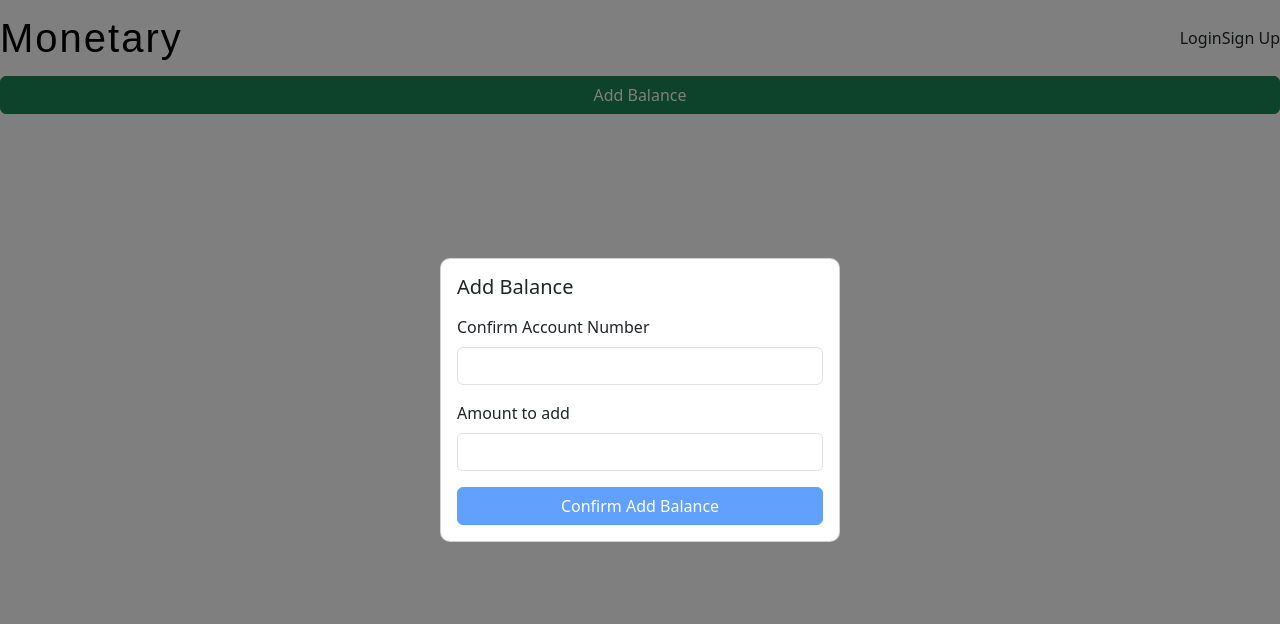
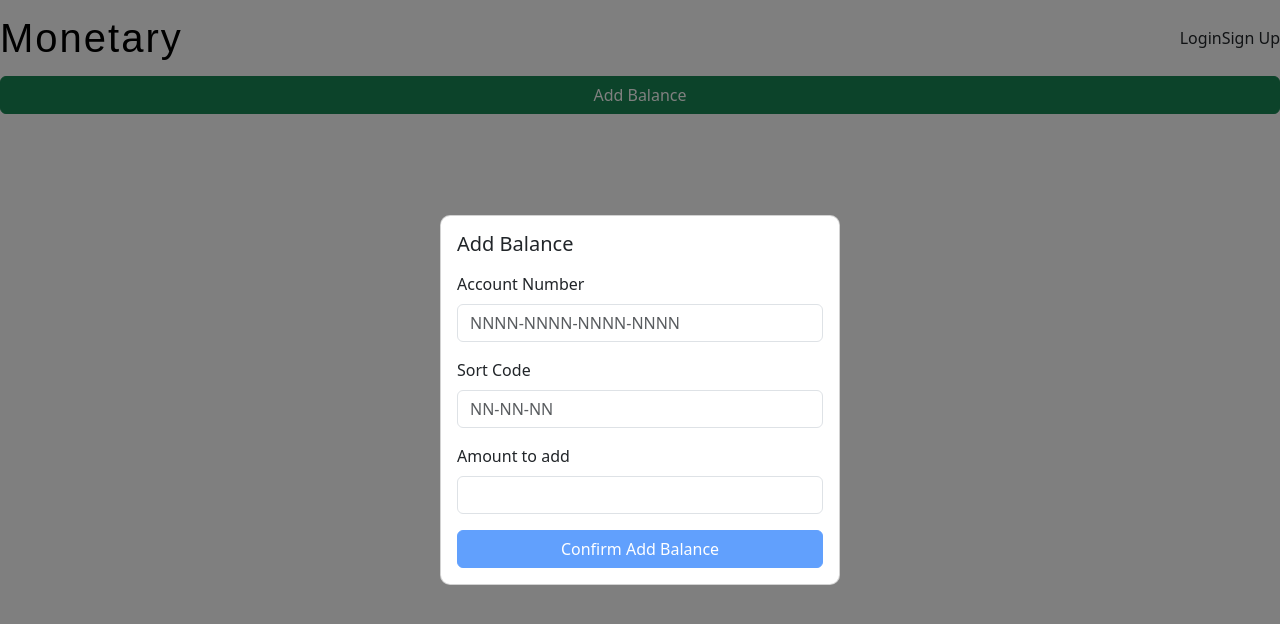
Before and after one commit to JBarrett03/Monetary-FE, an Angular app: page /payments in a window 1280 px wide. Both pictures are taken after a click on the button "Add Balance". Shown: the top 624 px of the page. Built offline with nearby package versions, Linux system fonts and the light colour scheme; a web font is replaced by a local one.

Commit message:
Adding sort code to 'Add Balance' form

```diff
--- a/src/app/components/payments/payments.html
+++ b/src/app/components/payments/payments.html
@@ -8,7 +8,7 @@
         <strong>{{ payee.accountNumber }}</strong><br>
         {{ payee.firstName }} {{ payee.lastName }}
         {{ payee.accountType }} - {{ payee.currency }}
-        Sort Code: {{ payee.sortCode }}
+        Sort Code: {{ payee.sortCode || '-' }}
     </div>
 </div>
 @if (showAddBalanceForm) {
@@ -18,15 +18,20 @@
         <h5 class="mb-3">Add Balance</h5>
 
         <div class="mb-3">
-            <label class="form-label">Confirm Account Number</label>
+            <label class="form-label">Account Number</label>
             <input type="text" class="form-control" [(ngModel)]="confirmAccountNumber" name="confirmAccountNumber"
-                required>
+                placeholder="NNNN-NNNN-NNNN-NNNN" required>
+        </div>
+        <div class="mb-3">
+            <label class="form-label">Sort Code</label>
+            <input type="text" class="form-control" [(ngModel)]="confirmSortCode" name="confirmSortCode" placeholder="NN-NN-NN">
         </div>
         <div class="mb-3">
             <label class="form-label">Amount to add</label>
             <input type="number" class="form-control" [(ngModel)]="amountToAdd" name="amountToAdd" required>
         </div>
-        <button type="button" class="btn btn-primary w-100" (click)="$event.stopPropagation(); addBalance()" [disabled]="!confirmAccountNumber || !amountToAdd">
+        <button type="button" class="btn btn-primary w-100" (click)="$event.stopPropagation(); addBalance()"
+            [disabled]="!confirmAccountNumber || !amountToAdd">
             Confirm Add Balance
         </button>
     </div>
--- a/src/app/components/payments/payments.ts
+++ b/src/app/components/payments/payments.ts
@@ -46,6 +46,13 @@ export class Payments implements OnInit {
  * Initially set to an empty string until the user inputs a value.
  */
   confirmAccountNumber: string = '';
+
+  /**
+ * The sort code entered by the user to confirm their identity before adding balance.
+ * This should match the actual sort code of the user's account for validation to succeed.
+ * Initially set to an empty string until the user inputs a value.
+ */
+  confirmSortCode: string = '';
 
   /**
  * The amount entered by the user to add to their account balance.
@@ -111,13 +118,13 @@ export class Payments implements OnInit {
       return;
     }
 
-    if (!this.confirmAccountNumber || !this.amountToAdd || this.amountToAdd <= 0) {
-      this.error = 'Please enter a valid account number and amount';
+    if (!this.confirmAccountNumber || !this.confirmSortCode || !this.amountToAdd || this.amountToAdd <= 0) {
+      this.error = 'Please enter a valid account number, sort code, and amount';
       this.cdr.detectChanges();
       return;
     }
 
-    this.accountService.getAccountByNumber(userId, this.confirmAccountNumber).subscribe({
+    this.accountService.getAccountByNumber(userId, this.confirmAccountNumber, this.confirmSortCode).subscribe({
       next: (account) => {
         const payeeAccountId = account._id;
 
--- a/src/app/services/account-service.ts
+++ b/src/app/services/account-service.ts
@@ -159,10 +159,11 @@ export class AccountService {
    * Fetch an account by its account number from the API.
    * @param userId The ID of the user to retrieve the account for
    * @param accountNumber The account number to retrieve the account for
+   * @param sortCode The sort code to retrieve the account for
    * @returns An observable containing the account data
    */
-  getAccountByNumber(userId: string, accountNumber: string) {
-    return this.http.get<any>(`${this.baseUrl}/users/${userId}/accounts/by-number/${accountNumber}`);
+  getAccountByNumber(userId: string, accountNumber: string, sortCode: string) {
+    return this.http.get<any>(`${this.baseUrl}/users/${userId}/accounts/by-number/${accountNumber}?sortCode=${sortCode}`);
   }
 
   /**
```
